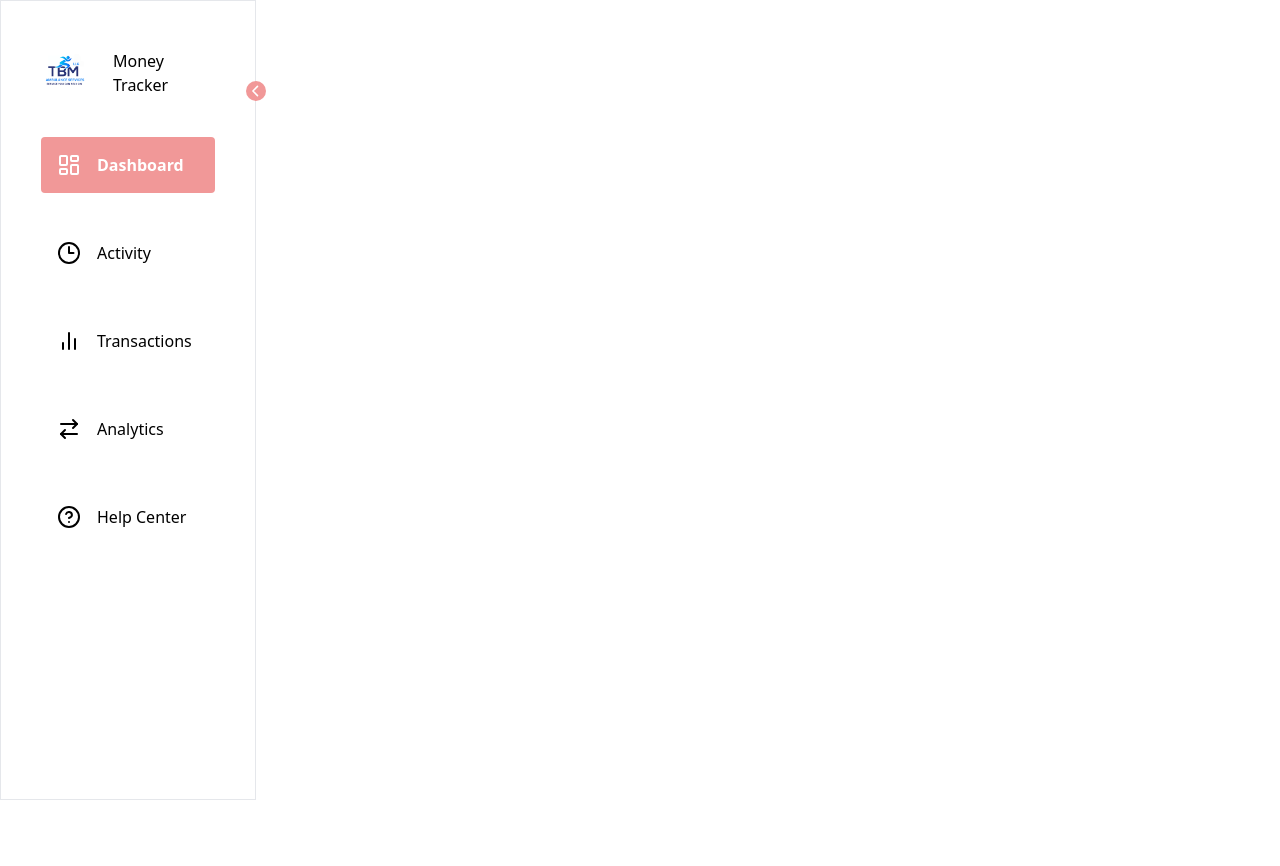
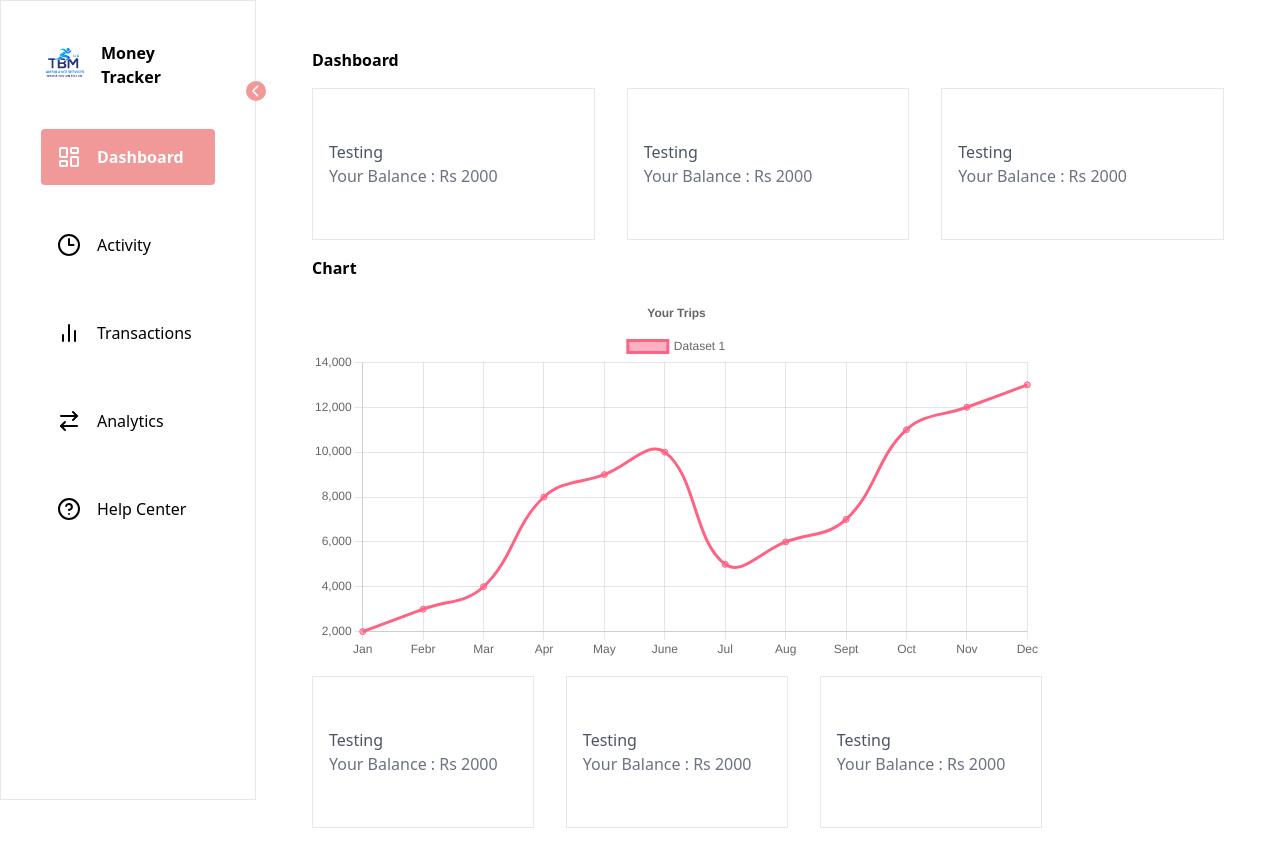
Before and after one commit to adilalishahg/Dashboard, a React (Vite) app: page /helpcenter in a window 1280 px wide. Shown: the top 866 px of the page. Before the commit the page ends 800 px from the top, so only its background shows below. Built offline with nearby package versions, Linux system fonts and the light colour scheme.

Commit message:
[Dashboard][Chart][Done]

```diff
--- a/package.json
+++ b/package.json
@@ -10,9 +10,12 @@
     "preview": "vite preview"
   },
   "dependencies": {
+    "chart.js": "^4.4.1",
+    "faker": "^6.6.6",
     "framer-motion": "^10.18.0",
     "lucide-react": "^0.309.0",
     "react": "^18.2.0",
+    "react-chartjs-2": "^5.2.0",
     "react-dom": "^18.2.0"
   },
   "devDependencies": {
--- a/src/App.jsx
+++ b/src/App.jsx
@@ -1,13 +1,16 @@
 import NavigationBar from "./components/NavigationBar";
+import Dashboard from "./components/Dashboard";
 export default function App() {
   return (
     <>
-      <div>
+      <div className="w-full flex">
         {/* Navigation Bar */}
         <NavigationBar />
 
         {/* Main Components */}
-        <main></main>
+        <main className="grow">
+          <Dashboard />
+        </main>
       </div>
     </>
   );
--- /dev/null
+++ b/src/components/Chart.jsx
@@ -0,0 +1,68 @@
+import {
+  Chart as ChartJS,
+  CategoryScale,
+  LinearScale,
+  PointElement,
+  LineElement,
+  Title,
+  Tooltip,
+  Legend,
+} from "chart.js";
+import { Line } from "react-chartjs-2";
+
+ChartJS.register(
+  CategoryScale,
+  LinearScale,
+  PointElement,
+  LineElement,
+  Title,
+  Tooltip,
+  Legend
+);
+
+export const options = {
+  responsive: true,
+  tension: 0.4,
+  plugins: {
+    legend: {
+      position: "top",
+    },
+    title: {
+      display: true,
+      text: "Your Trips",
+    },
+  },
+};
+
+const labels = [
+  "Jan",
+  "Febr",
+  "Mar",
+  "Apr",
+  "May",
+  "June",
+  "Jul",
+  "Aug",
+  "Sept",
+  "Oct",
+  "Nov",
+  "Dec",
+];
+const dataSet =
+  "2000,3000,4000,8000,9000,10000,5000,6000,7000,11000,12000,13000";
+export const data = {
+  labels,
+  datasets: [
+    {
+      label: "Dataset 1",
+      data: dataSet.split(",").map(Number),
+      borderColor: "rgb(255, 99, 132)",
+      backgroundColor: "rgba(255, 99, 132, 0.5)",
+    },
+  ],
+};
+
+const Chart = () => {
+  return <Line options={options} data={data} />;
+};
+export default Chart;
--- /dev/null
+++ b/src/components/Dashboard.jsx
@@ -0,0 +1,44 @@
+import React from "react";
+import Chart from "./Chart";
+
+const Dashboard = () => {
+  return (
+    <div className="flex flex-col py-12 px-14 space-y-4">
+      <h2 className="font-bold">Dashboard</h2>
+      <div className="flex space-x-8">
+        <div className="w-2/5 h-[9.5rem] border  flex flex-col justify-center p-4   text-gray-600">
+          <span>Testing</span>
+          <span className="text-gray-500">Your Balance : Rs 2000</span>
+        </div>
+        <div className="w-2/5 h-[9.5rem] border  flex flex-col justify-center p-4   text-gray-600">
+          <span>Testing</span>
+          <span className="text-gray-500">Your Balance : Rs 2000</span>
+        </div>
+        <div className="w-2/5 h-[9.5rem] border  flex flex-col justify-center p-4   text-gray-600">
+          <span>Testing</span>
+          <span className="text-gray-500">Your Balance : Rs 2000</span>
+        </div>
+      </div>
+      <div className="flex flex-col   space-y-4 w-4/5">
+        <h2 className="font-bold">Chart</h2>
+        <Chart />
+        <div className="flex space-x-8">
+          <div className="w-2/5 h-[9.5rem] border  flex flex-col justify-center p-4   text-gray-600">
+            <span>Testing</span>
+            <span className="text-gray-500">Your Balance : Rs 2000</span>
+          </div>
+          <div className="w-2/5 h-[9.5rem] border  flex flex-col justify-center p-4   text-gray-600">
+            <span>Testing</span>
+            <span className="text-gray-500">Your Balance : Rs 2000</span>
+          </div>
+          <div className="w-2/5 h-[9.5rem] border  flex flex-col justify-center p-4   text-gray-600">
+            <span>Testing</span>
+            <span className="text-gray-500">Your Balance : Rs 2000</span>
+          </div>
+        </div>
+      </div>
+    </div>
+  );
+};
+
+export default Dashboard;
--- a/src/components/NavigationBar.jsx
+++ b/src/components/NavigationBar.jsx
@@ -31,11 +31,13 @@ const NavigationBar = () => {
       variants={variants}
       className={`flex flex-col w-1/5 h-screen ${
         isExpanded ? " px-10" : " px-12 items-center"
-      } py-12 border  border-r-1 relative`}
+      } py-10 border  border-r-1 relative`}
     >
       <div className="flex items-center space-x-3 logo-div">
-        <img style={{ maxWidth: "6rem" }} src={Logo} className="mr-3 w-12" />
-        <span className={isExpanded ? "block" : "hidden"}>Money Tracker</span>
+        <img style={{ maxWidth: "6rem" }} src={Logo} className=" w-12" />
+        <span className={`font-bold ${isExpanded ? "block" : "hidden"}`}>
+          Money Tracker
+        </span>
       </div>
       <div
         onClick={() => setIsExpanded((isExpanded) => !isExpanded)}
```
Also changed, not shown: 1 other file (tests, documents, lock files or other folders).
